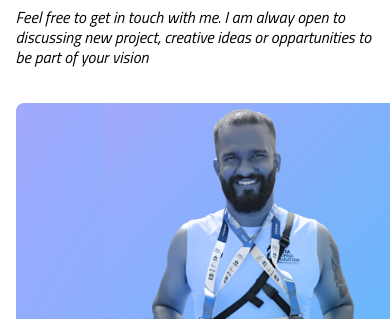
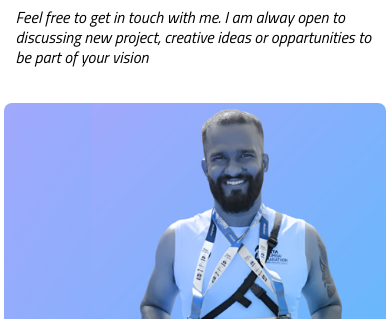
Before and after one commit to parvatprajapati/bikidas, a plain HTML site: page index.html in a window 390 px wide. Shown: the part 1800-2119 px from the top of the page. Drawn offline with nearby package versions, Linux system fonts and the light colour scheme; files whose address does not match are found by name.

Commit message:
Update style.css

```diff
--- a/css/style.css
+++ b/css/style.css
@@ -1330,6 +1330,10 @@ footer{
 
 
 @media only screen and (max-width: 768px) {
+	.expDetailsWrapper .videoColumn{
+		padding-left:0;
+		padding-right:0;
+	}
     .buttonGS{
         width: 80%;
         min-width: 260px;
```
